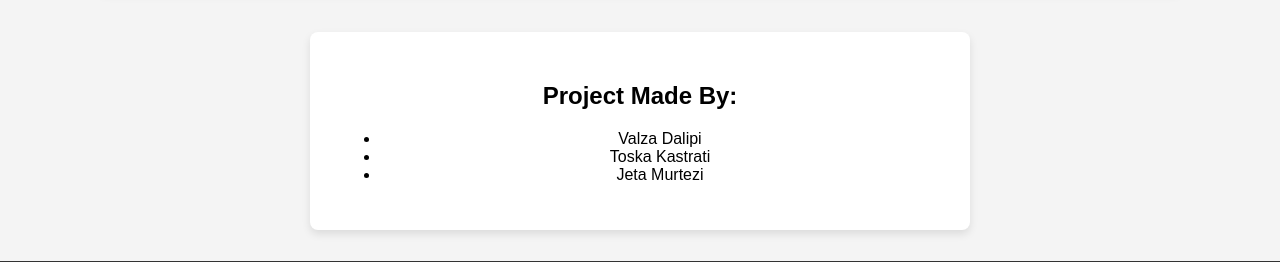
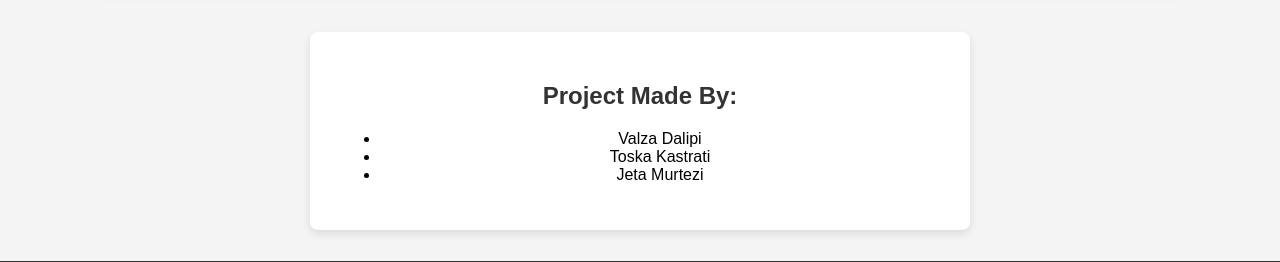
Before and after one commit to valzza/library, a PHP site: page /aboutus.html in a window 1280 px wide. Shown: the part 569-831 px from the top of the page. Run offline with PHP 8.4, Linux system fonts and the light colour scheme.

Commit message:
Update style.css

```diff
--- a/style.css
+++ b/style.css
@@ -222,6 +222,11 @@ textarea {
     border-radius: 8px;
     text-align: center;
   }
+  .aboutus-box h2 {
+    font-size: 24px;
+    margin-bottom: 20px;
+    color: #333;
+  }
 
   /* Footer */
   footer {
```
